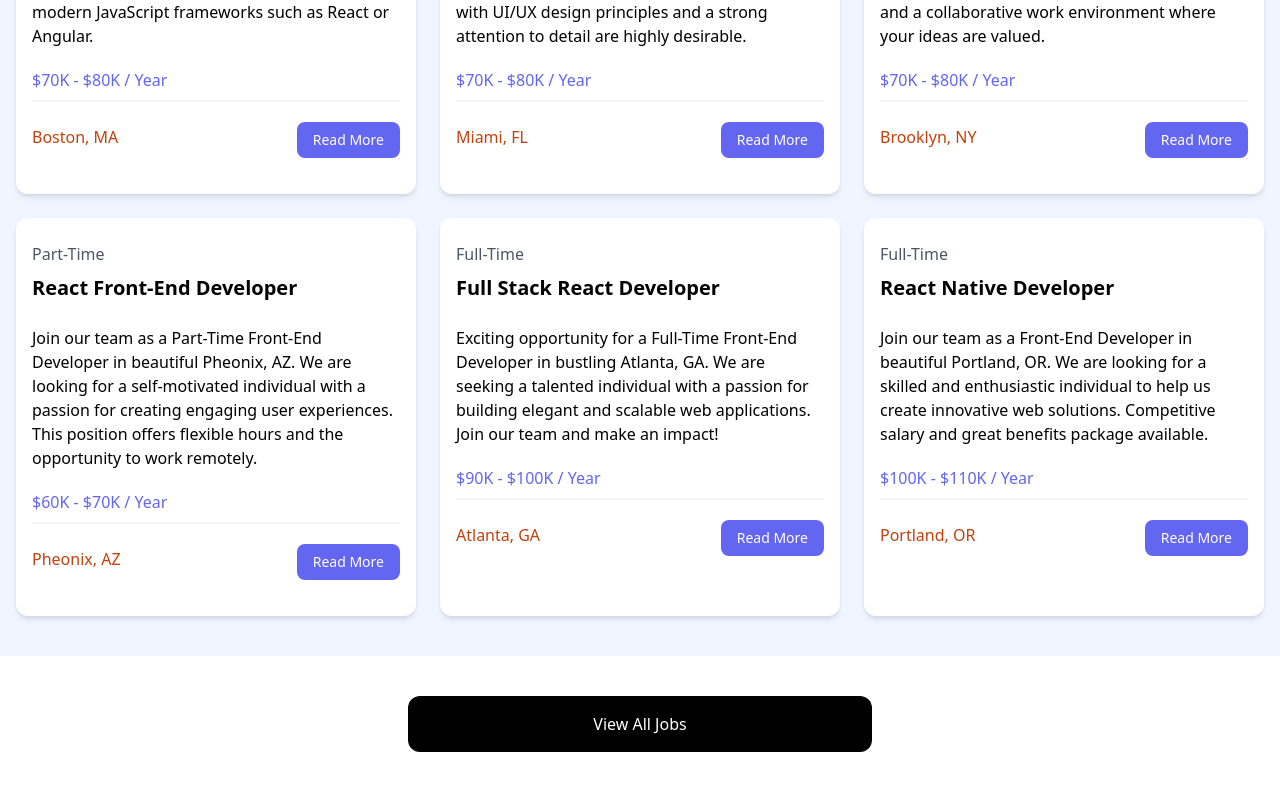
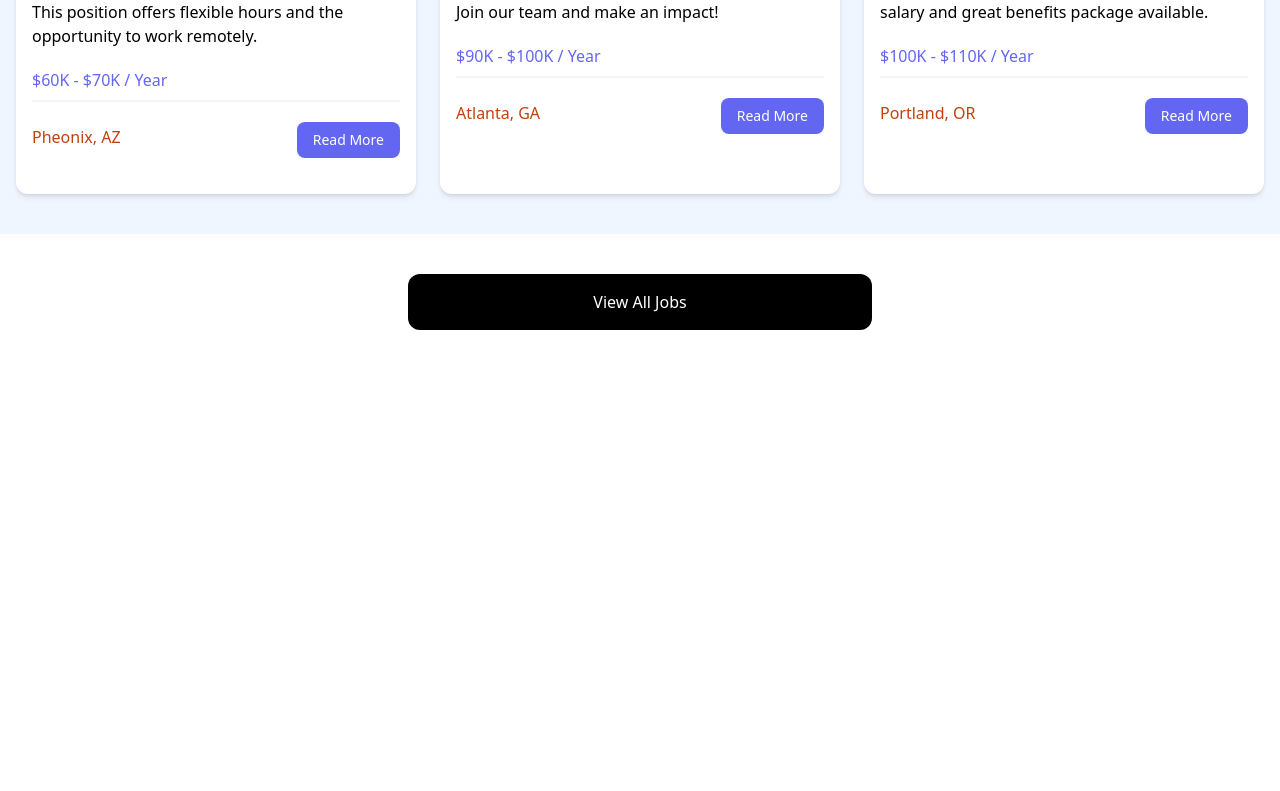
Before and after one commit to Jaspreet-Nijjar/react-job-board, a React (Vite) app: page / in a window 1280 px wide. Shown: the part 961-1752 px from the top of the page. After the commit the page ends 1331 px from the top, so only its background shows below. Built offline with nearby package versions, Linux system fonts and the light colour scheme.

Commit message:
created the ViewAllJobs component

```diff
--- a/src/App.tsx
+++ b/src/App.tsx
@@ -2,6 +2,7 @@
 import HomeCards from './components/HomeCards';
 import JobListings from './components/JobListings';
 import Navbar from './components/Navbar';
+import ViewAllJobs from './components/ViewAllJobs';
 
 const App = () => {
   return (
@@ -10,15 +11,7 @@
       <Hero />
       <HomeCards />
       <JobListings />
-
-      <section className="m-auto max-w-lg my-10 px-6">
-        <a
-          href="jobs.html"
-          className="block bg-black text-white text-center py-4 px-6 rounded-xl hover:bg-gray-700"
-        >
-          View All Jobs
-        </a>
-      </section>
+      <ViewAllJobs />
     </>
   );
 };
--- a/src/components/JobListings.tsx
+++ b/src/components/JobListings.tsx
@@ -2,6 +2,8 @@
 import JobListing from './JobListing';
 
 const JobListings = () => {
+  const recentJobs = jobs.splice(0, 3);
+
   return (
     <section className="bg-blue-50 px-4 py-10">
       <div className="container-xl lg:container m-auto">
@@ -9,7 +11,7 @@
           Browse Jobs
         </h2>
         <div className="grid grid-cols-1 md:grid-cols-3 gap-6">
-          {jobs.map((job) => (
+          {recentJobs.map((job) => (
             <JobListing key={job.id} job={job} />
           ))}
         </div>
--- /dev/null
+++ b/src/components/ViewAllJobs.tsx
@@ -0,0 +1,14 @@
+const ViewAllJobs = () => {
+  return (
+    <section className="m-auto max-w-lg my-10 px-6">
+      <a
+        href="/jobs"
+        className="block bg-black text-white text-center py-4 px-6 rounded-xl hover:bg-gray-700"
+      >
+        View All Jobs
+      </a>
+    </section>
+  );
+};
+
+export default ViewAllJobs;
```
